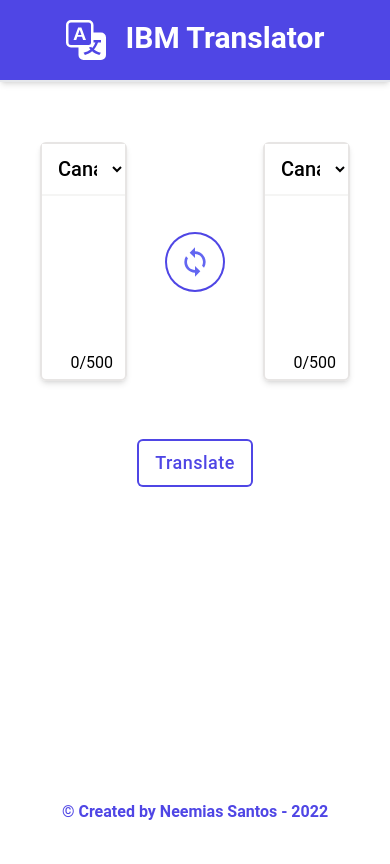
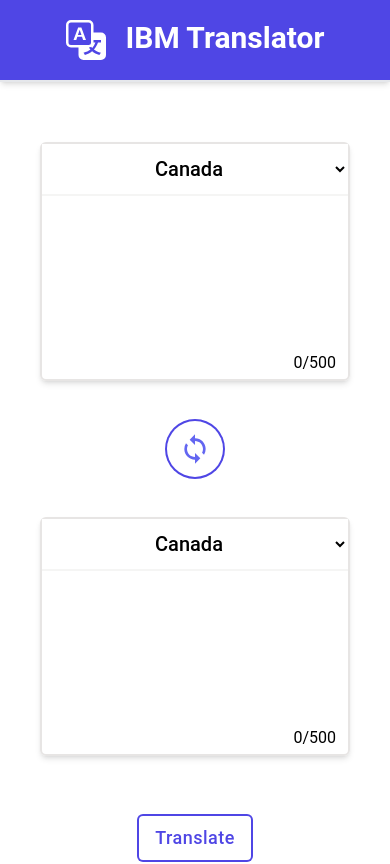
Before and after one commit to neemiassgc/ibm-translator-ui, a React (Create React App) app: page / in a window 390 px wide. Shown: the top 864 px of the page. Built offline with nearby package versions, Linux system fonts and the light colour scheme.

Commit message:
Make the page responsive

```diff
--- a/src/App.js
+++ b/src/App.js
@@ -16,7 +16,7 @@
 
 function Footer() {
   return (
-    <div className="w-full p-5 bg-white absolute bottom-0">
+    <div className="w-full p-5 bg-white static md:absolute md:bottom-0">
       <h1 className="text-indigo-600 text-center font-bold">&copy; Created by Neemias Santos - 2022</h1>
     </div>
   )
@@ -107,18 +107,17 @@
 
   render() {
     return (
-      <div className="container min-w-full min-h-screen relative">
+      <div className="container min-w-full">
         <Header />
 
-        <div className="flex w-full mt-5">
+        <div className="flex-cols md:flex w-full mt-5">
           <div className="p-10 flex-grow">
             <Field label="left" currentValue={this.state.leftOption} changeOption={this.changeOption.bind(this)} disabled={false}> </Field>
           </div>
 
-          <div className="flex items-center">
+          <div className="flex justify-center md:items-center">
             <button className="font-bold p-3 rounded-full ring-2 ring-indigo-600 bg-white active:bg-indigo-600 text-indigo-500 active:text-white hover:bg-indigo-200 h-14 w-14" onClick={this.rotateOption.bind(this)}>
               <MdSync size="lg"/>
-
             </button>
           </div>
 
@@ -127,7 +126,7 @@
           </div>
         </div>
 
-        <div className="mt-2 w-full text-center p-3">
+        <div className="mt-2 w-full text-center p-3 mb-16 md:mb-0">
           {
             this.state.spinning ? (<img className="mx-auto" src={loader} alt="loader" />) :
             (<button className="bg-white text-indigo-600 ring-2 ring-indigo-600 active:bg-indigo-600 active:text-white hover:bg-indigo-200 font-medium text-lg tracking-wide py-2 px-4 rounded" onClick={this.turnOnSpinner.bind(this)}>Translate</button>)
```
